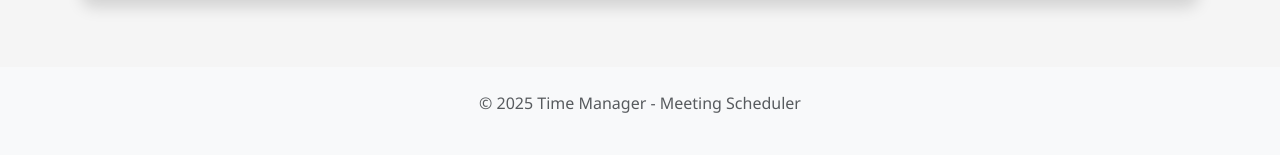
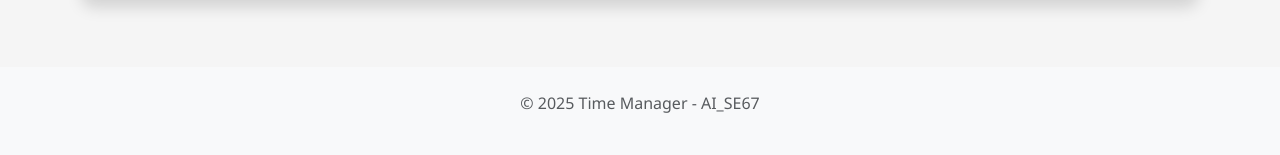
Before and after one commit to lehuymanhtan/time-manager, a Django app: page /dashboard/ in a window 1280 px wide. Shown: the part 663-818 px from the top of the page. Run offline with Django 5.2, Linux system fonts and the light colour scheme; data that the repository does not hold is empty.

Commit message:
name team

```diff
--- a/meetings/templates/meetings/base.html
+++ b/meetings/templates/meetings/base.html
@@ -1,5 +1,6 @@
 <!DOCTYPE html>
 <html lang="vi">
+
 <head>
     <meta charset="UTF-8">
     <meta name="viewport" content="width=device-width, initial-scale=1.0">
@@ -16,6 +17,7 @@
 
     {% block extra_css %}{% endblock %}
 </head>
+
 <body>
     <!-- Navigation -->
     <nav class="navbar navbar-expand-lg navbar-dark bg-primary">
@@ -64,7 +66,7 @@
     <!-- Footer -->
     <footer class="bg-light mt-5 py-4">
         <div class="container text-center text-muted">
-            <p>&copy; 2025 Time Manager - Meeting Scheduler</p>
+            <p>&copy; 2025 Time Manager - AI_SE67</p>
         </div>
     </footer>
 
@@ -78,4 +80,5 @@
 
     {% block extra_js %}{% endblock %}
 </body>
+
 </html>
```
